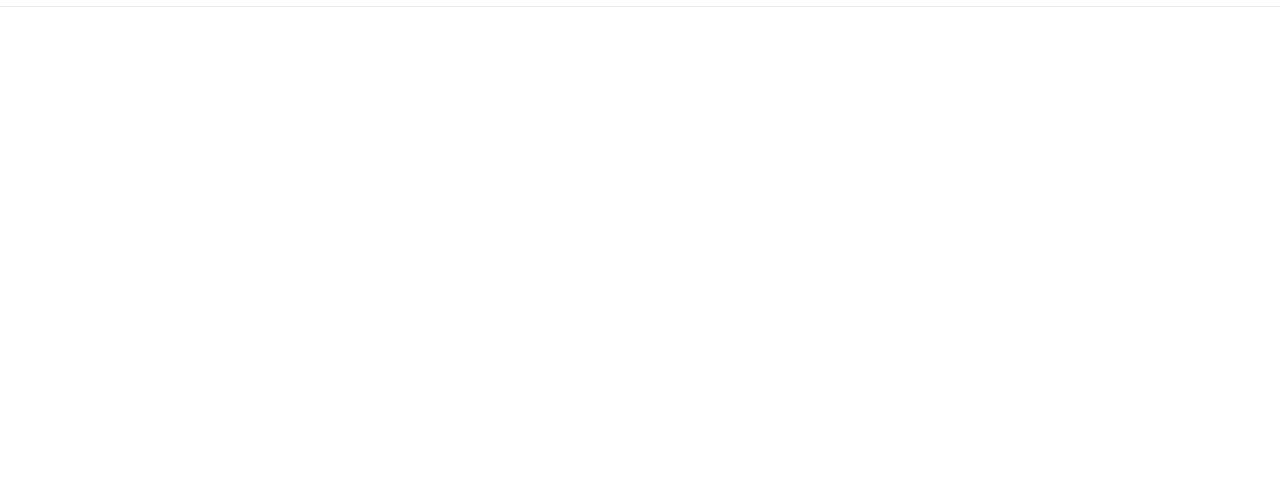
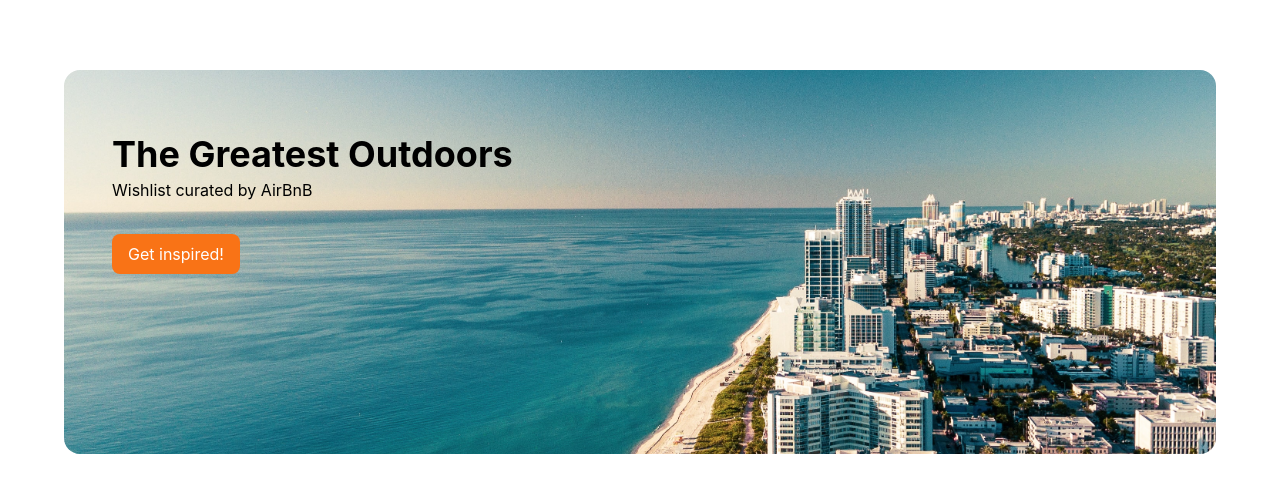
Before and after one commit to gehupierre/agency-landing, a Next.js app: page / in a window 1280 px wide. Shown: the part 1446-1939 px from the top of the page. Before the commit the page ends 1517 px from the top, so only its background shows below. Built offline with nearby package versions, Linux system fonts and the light colour scheme.

Commit message:
Added LargeCard component

```diff
--- /dev/null
+++ b/components/large-card.tsx
@@ -0,0 +1,31 @@
+import Image from "next/image";
+import { MainDataType } from "../types/data";
+
+export default function LargeCard({
+  image,
+  title,
+  text,
+  buttonLabel,
+}: MainDataType) {
+  return (
+    <div className="cursor-pointer py-16 hover:bg-gray-100 hover:scale-105 transition transform duration-200 ease-out">
+      <div className="relative h-96 min-w-[300px]">
+        <Image
+          src={`/assets/explore/${image}`}
+          layout="fill"
+          objectFit="cover"
+          className="rounded-2xl"
+          alt={title}
+        />
+      </div>
+      <div className="absolute top-32 left-12">
+        <h3 className="text-4xl mb-1 w-124 font-bold">{title}</h3>
+        <p>{text}</p>
+
+        <button className="text-md text-white bg-orange-500 px-4 py-2 rounded-lg mt-8">
+          {buttonLabel}
+        </button>
+      </div>
+    </div>
+  );
+}
--- a/pages/index.tsx
+++ b/pages/index.tsx
@@ -2,6 +2,7 @@ import type { NextPage } from "next";
 import Head from "next/head";
 import Banner from "../components/banner";
 import Header from "../components/header";
+import LargeCard from "../components/large-card";
 import MediumCard from "../components/medium-card";
 import SmallCard from "../components/small-card";
 import styles from "../styles/Home.module.css";
@@ -43,6 +44,17 @@ const Home: NextPage<HomeProps> = ({ explorableData }) => {
             })}
           </div>
         </section>
+
+        <section>
+          <LargeCard
+            {...{
+              title: "The Greatest Outdoors",
+              image: explorableData[5].image,
+              text: "Wishlist curated by AirBnB",
+              buttonLabel: "Get inspired!",
+            }}
+          />
+        </section>
       </main>
 
       <footer className={styles.footer}></footer>
```
Also changed, not shown: types/data.ts (+7 -0 lines).
